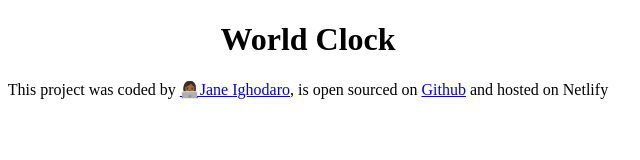
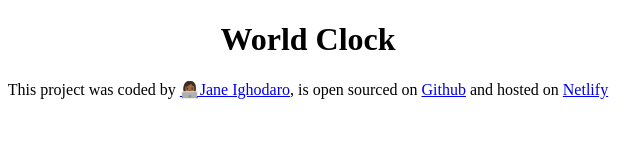
Before and after one commit to janeosa/World-clock, a plain HTML site: page index.html in a window 1280 px wide. Shown: the full height of the page, 332-972 px from the left. Drawn offline with Linux system fonts and the light colour scheme.

Commit message:
Updated footer

```diff
--- a/index.html
+++ b/index.html
@@ -16,11 +16,9 @@
         >Github</a
       >
       and hosted on
-      <a
-        href="https://world-clock-by-jane-osa.netlify.app/"
-        target="_blank"
-      ></a>
-      Netlify
+      <a href="https://world-clock-by-jane-osa.netlify.app/" target="_blank"
+        >Netlify</a
+      >
     </footer>
     <script src="javascript/index.js"></script>
   </body>
```
